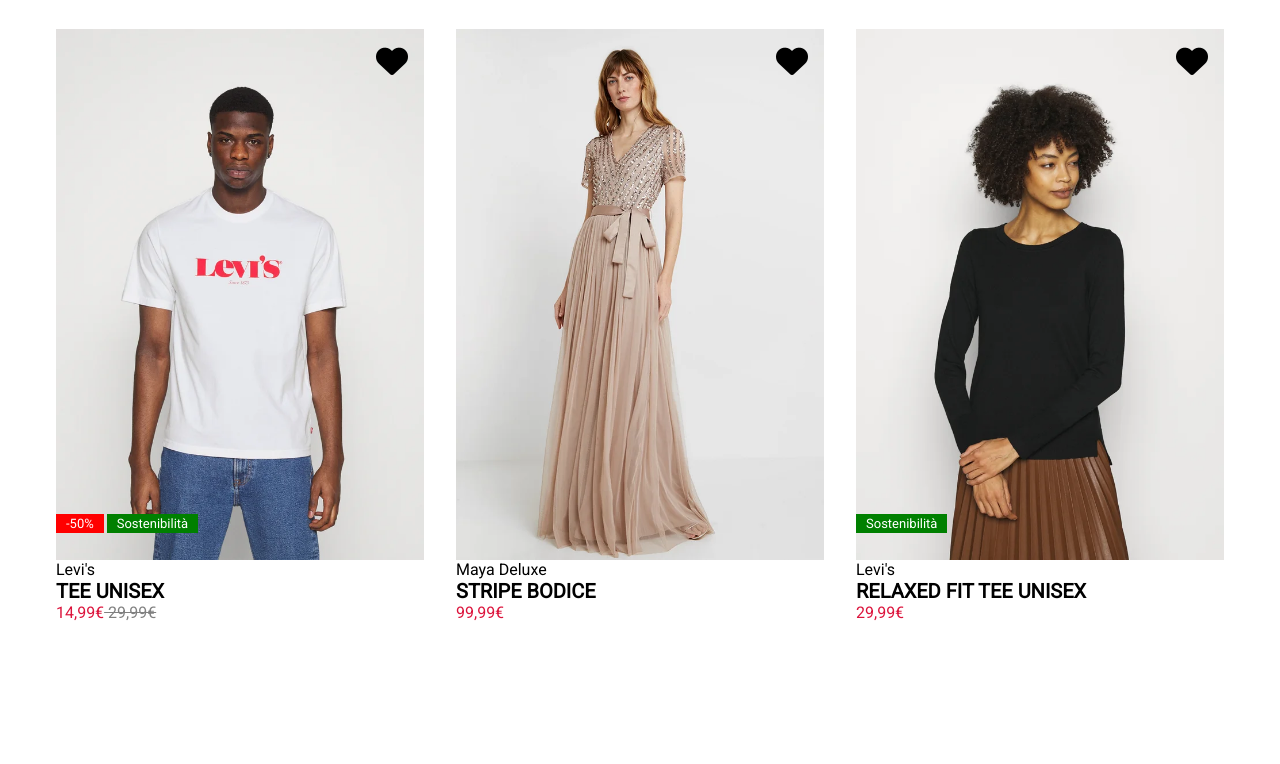
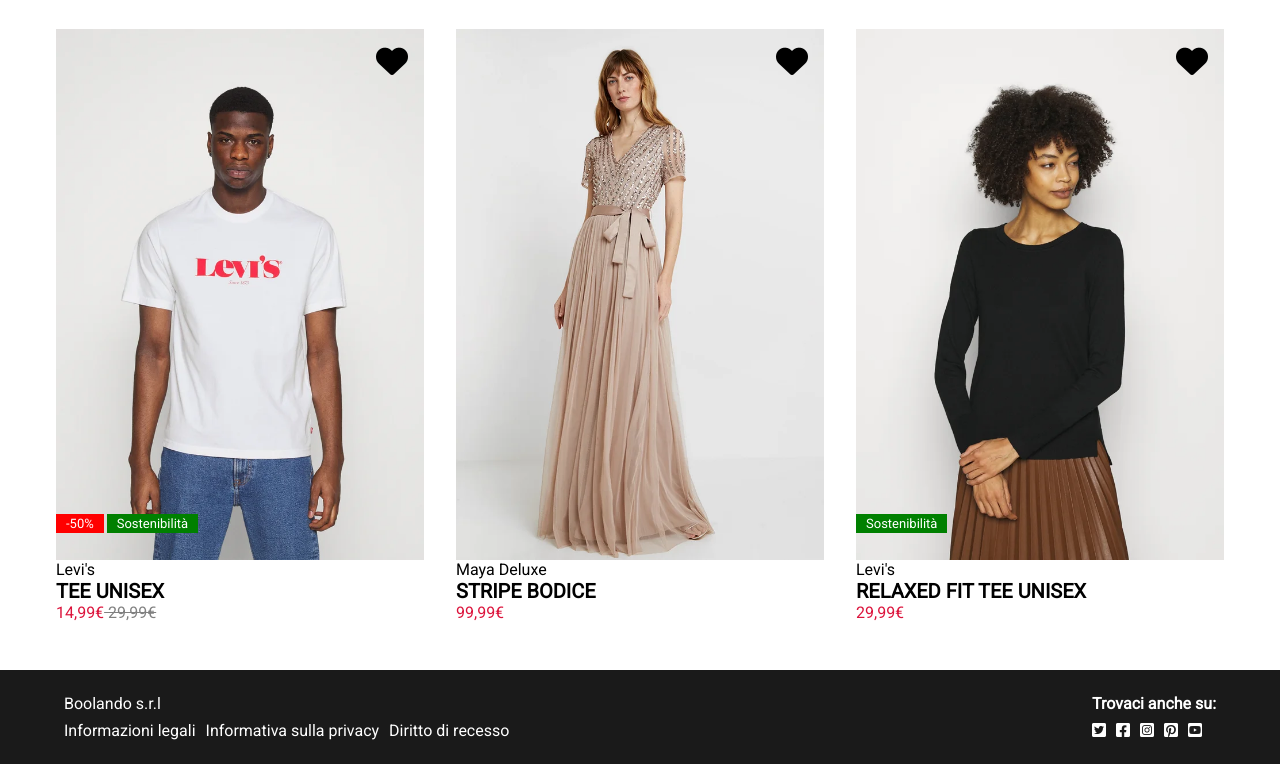
Before and after one commit to Andriy-Kolokolov/html-css-boolando, a plain HTML site: page index.html in a window 1280 px wide. Shown: the part 741-1505 px from the top of the page. Before the commit the page ends 1379 px from the top, so only its background shows below. Drawn offline with Linux system fonts and the light colour scheme.

Commit message:
footer added

```diff
--- a/assets/style.css
+++ b/assets/style.css
@@ -146,26 +146,71 @@
     background-color: green;
 }
 
-.item img#ph1:hover{
+.item img#ph1:hover {
     content: url("img/1b.webp");
 }
 
-.item img#ph2:hover{
+.item img#ph2:hover {
     content: url("img/2b.webp");
 }
 
-.item img#ph3:hover{
+.item img#ph3:hover {
     content: url("img/3b.webp");
 }
 
-.item img#ph4:hover{
+.item img#ph4:hover {
     content: url("img/4b.webp");
 }
 
-.item img#ph5:hover{
+.item img#ph5:hover {
     content: url("img/5b.webp");
 }
 
-.item img#ph6:hover{
+.item img#ph6:hover {
     content: url("img/6b.webp");
 }
+
+/*  FOOTER  */
+.footer {
+    margin-top: 2rem;
+    display: flex;
+    justify-content: center;
+    color: white;
+    background-color: #1a1a1a;
+}
+
+.footer .container {
+    padding: 1.5rem 1.5rem;
+    display: flex;
+    justify-content: space-between;
+}
+
+.footer ul {
+    list-style: none;
+}
+
+.footer .info ul {
+    display: flex;
+    flex-direction: row;
+    gap: 10px;
+}
+
+.footer .social ul {
+    display: flex;
+    flex-direction: row;
+    gap: 10px;
+}
+
+.footer .info ul, .footer .social ul {
+    margin-top: 0.5rem;
+}
+
+.footer .info ul li:hover {
+    cursor: pointer;
+    text-decoration: underline;
+}
+
+.footer .social ul li:hover {
+    cursor: pointer;
+    color: salmon;
+}
--- a/index.html
+++ b/index.html
@@ -86,7 +86,6 @@
 						<div class="discount">-50%</div>
 						<div class="sustainability">Sostenibilità</div>
 					</div>
-
 				</div>
 				<div class="item">
 					<img id="ph5" src="assets/img/5.webp" alt="photo 5">
@@ -106,9 +105,31 @@
 					</div>
 				</div>
 			</div>
+		</section>
+	</main>
 
-		</section>
+	<footer class="footer">
+		<div class="container">
+			<div class="info">
+				<div class="company-name">Boolando s.r.l</div>
+				<ul>
+					<li>Informazioni legali</li>
+					<li>Informativa sulla privacy</li>
+					<li>Diritto di recesso</li>
+				</ul>
+			</div>
+			<div class="social">
+				<div><strong>Trovaci anche su:</strong></div>
+				<ul>
+					<li><i class="fa-brands fa-square-twitter"></i></li>
+					<li><i class="fa-brands fa-square-facebook"></i></li>
+					<li><i class="fa-brands fa-square-instagram"></i></li>
+					<li><i class="fa-brands fa-square-pinterest"></i></li>
+					<li><i class="fa-brands fa-square-youtube"></i></li>
+				</ul>
+			</div>
+		</div>
+	</footer>
 
-	</main>
 </body>
 </html>
```
